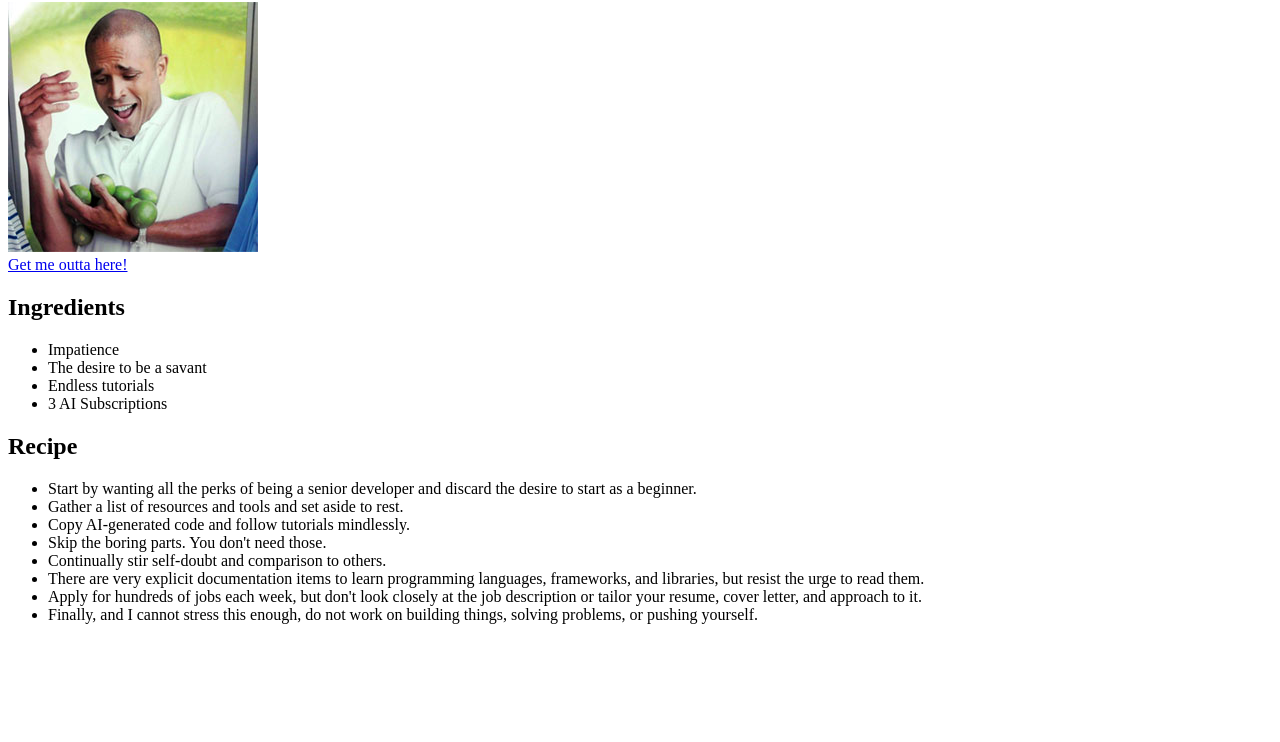
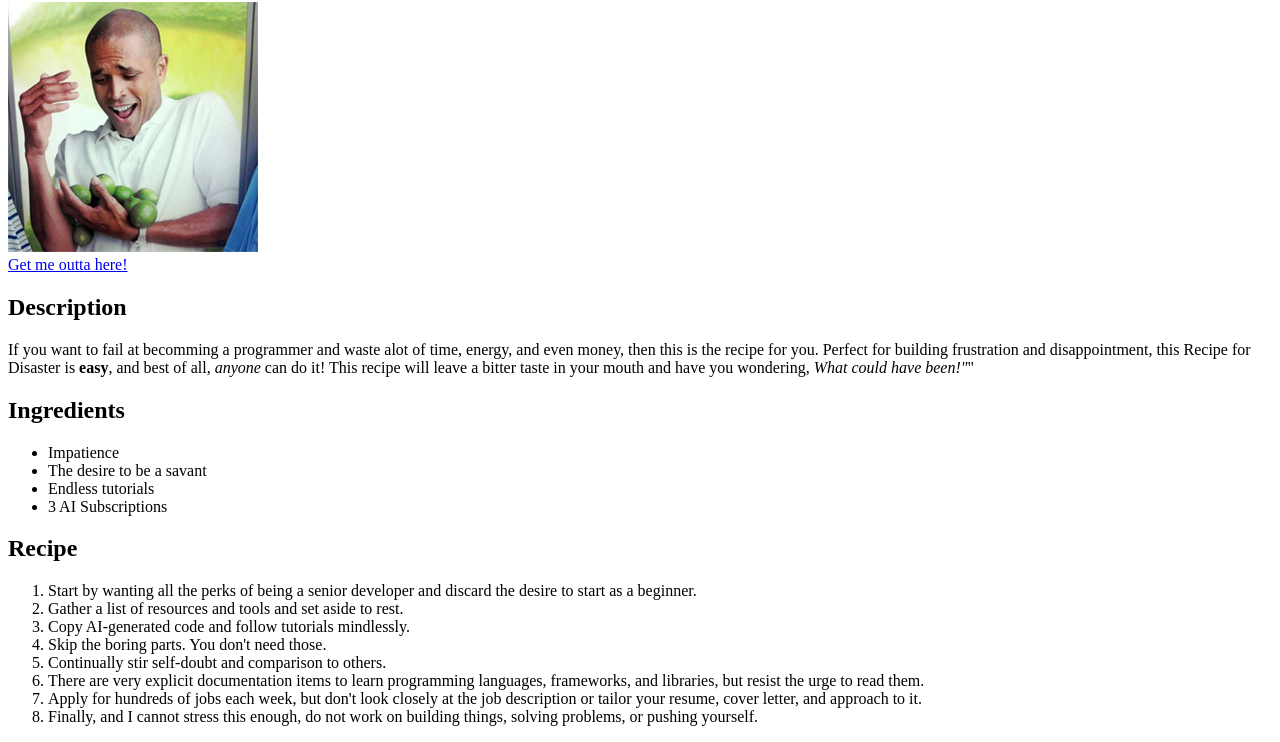
Before and after one commit to danforsomereason/odin-recipes, a plain HTML site: page recipes/disaster.html in a window 1280 px wide. Shown: the part 78-820 px from the top of the page. Drawn offline with Linux system fonts and the light colour scheme.

Commit message:
Final touches for this iteration of the project to submit.

```diff
--- a/recipes/disaster.html
+++ b/recipes/disaster.html
@@ -11,6 +11,11 @@
         <img src="../img/disaster.webp" alt="A hilariously-chosen meme of a guy unable to hold all these limes">
         <br>
         <a href="../index.html">Get me outta here!</a>
+        <section>
+            <h2>Description</h2>
+            <p>If you want to fail at becomming a programmer and waste alot of time, energy, and even money, then this is the recipe for you. Perfect for building frustration and disappointment, this Recipe for Disaster is <strong>easy</strong>, and best of all, <em>anyone</em> can do it! This recipe will leave a bitter taste in your mouth and have you wondering, <em>What could have been!"</em>"</p>
+
+        </section>
         <div class="ingredients">
             <h2>Ingredients</h2>
             <ul>
@@ -23,7 +28,7 @@
         </div>
         <div class="recipe">
             <h2>Recipe</h2>
-            <ul>
+            <ol>
                 <li>Start by wanting all the perks of being a senior developer and discard the desire to start as a beginner.</li>
                 <li>Gather a list of resources and tools and set aside to rest.</li>
                 <li>Copy AI-generated code and follow tutorials mindlessly.</li>
@@ -33,7 +38,7 @@
                 <li>Apply for hundreds of jobs each week, but don't look closely at the job description or tailor your resume, cover letter, and approach to it.</li>
 
                 <li>Finally, and I cannot stress this enough, do not work on building things, solving problems, or pushing yourself.</li>
-            </ul>
+            </ol>
         </div>
     </main>
 </body>
```
Also changed, not shown: recipes/stagnancy.html (+5 -5 lines), recipes/success.html (+2 -2 lines).
